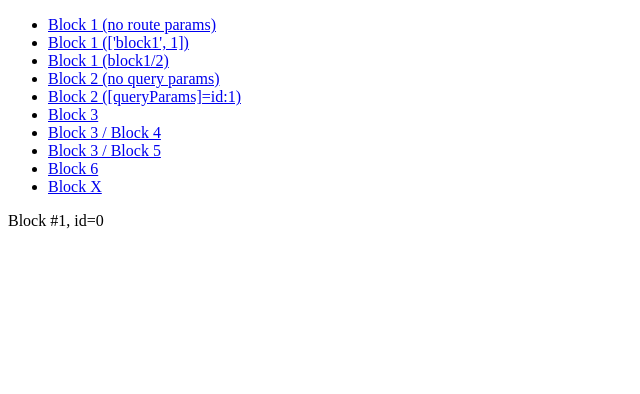
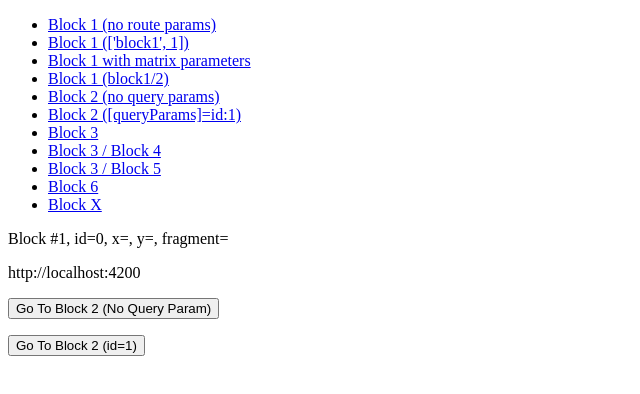
Before and after one commit to cysun/angular-routing, an Angular app: page /block1 in a window 1280 px wide. Shown: the top 394 px of the page, without its empty margins (0-640 px from the left). Built offline with nearby package versions, Linux system fonts and the light colour scheme.

Commit message:
Added examples for matrix params, fragment, and navigation.

```diff
--- a/src/app/app-routing.module.ts
+++ b/src/app/app-routing.module.ts
@@ -25,6 +25,12 @@ const routes: Routes = [
 
 @NgModule({
   imports: [RouterModule.forRoot(routes)],
-  exports: [RouterModule]
+  exports: [RouterModule],
+  providers: [
+    {
+      provide: 'APP_URL',
+      useValue: 'http://localhost:4200'
+    }
+  ]
 })
 export class AppRoutingModule {}
--- a/src/app/app.component.html
+++ b/src/app/app.component.html
@@ -1,6 +1,7 @@
 <ul>
   <li><a routerLink="block1">Block 1 (no route params)</a></li>
   <li><a [routerLink]="['block1', 1]">Block 1 (['block1', 1])</a></li>
+  <li><a [routerLink]="['block1', {x:10, y:20}]">Block 1 with matrix parameters</a></li>
   <li><a routerLink="block1/2">Block 1 (block1/2)</a></li>
   <li><a routerLink="block2">Block 2 (no query params)</a></li>
   <li><a routerLink="block2" [queryParams]="{id: 1}">Block 2 ([queryParams]=id:1)</a></li>
--- a/src/app/block1/block1.component.html
+++ b/src/app/block1/block1.component.html
@@ -1,3 +1,6 @@
 <p>
-  Block #1, id={{id}}
+  Block #1, id={{id}}, x={{x}}, y={{y}}, fragment={{fragment}}
 </p>
+<p>{{appUrl}}</p>
+<p><button (click)="goToBlock2()">Go To Block 2 (No Query Param)</button></p>
+<p><button (click)="goToBlock2(1)">Go To Block 2 (id=1)</button></p>
--- a/src/app/block1/block1.component.ts
+++ b/src/app/block1/block1.component.ts
@@ -1,5 +1,5 @@
-import { Component, OnInit, OnDestroy } from '@angular/core';
-import { ActivatedRoute } from '@angular/router';
+import { Component, OnInit, OnDestroy, Inject } from '@angular/core';
+import { ActivatedRoute, Router } from '@angular/router';
 import { Subscription } from 'rxjs/Subscription';
 
 @Component({
@@ -8,18 +8,42 @@ import { Subscription } from 'rxjs/Subscription';
 })
 export class Block1Component implements OnInit, OnDestroy {
   private id: number;
+  private x: number;
+  private y: number;
+  private fragment: string;
   private paramsSub: Subscription;
+  private fragmentSub: Subscription;
+  private dataSub: Subscription;
 
-  constructor(private route: ActivatedRoute) {}
+  constructor(
+    @Inject('APP_URL') private appUrl: string,
+    private router: Router,
+    private route: ActivatedRoute
+  ) {}
 
   ngOnInit() {
     this.paramsSub = this.route.params.subscribe(params => {
       this.id = params['id'] || 0;
+      this.x = params['x'];
+      this.y = params['y'];
+    });
+    this.fragmentSub = this.route.fragment.subscribe(fragment => {
+      this.fragment = fragment;
     });
   }
 
   ngOnDestroy() {
     this.paramsSub.unsubscribe();
+    this.fragmentSub.unsubscribe();
     console.log('Block 1 destroyed.');
   }
+
+  goToBlock2(id?: number): boolean {
+    if (id) {
+      this.router.navigate(['block2'], { queryParams: { id: id } });
+    } else {
+      this.router.navigate(['block2']);
+    }
+    return false;
+  }
 }
--- a/src/app/block2/block2.component.html
+++ b/src/app/block2/block2.component.html
@@ -1,3 +1,4 @@
 <p>
   Block #2, id={{id}}
 </p>
+<p><button (click)="goToBlock1(1)">Go To Block 1 (id=1)</button></p>
--- a/src/app/block2/block2.component.ts
+++ b/src/app/block2/block2.component.ts
@@ -1,5 +1,5 @@
 import { Component, OnInit, OnDestroy } from '@angular/core';
-import { ActivatedRoute } from '@angular/router';
+import { ActivatedRoute, Router } from '@angular/router';
 import { Subscription } from 'rxjs/Subscription';
 
 @Component({
@@ -10,7 +10,7 @@ export class Block2Component implements OnInit, OnDestroy {
   private id: number;
   private queryParamsSub: Subscription;
 
-  constructor(private route: ActivatedRoute) {}
+  constructor(private router: Router, private route: ActivatedRoute) {}
 
   ngOnInit() {
     this.queryParamsSub = this.route.queryParams.subscribe(params => {
@@ -22,4 +22,11 @@ export class Block2Component implements OnInit, OnDestroy {
     this.queryParamsSub.unsubscribe();
     console.log('Block 2 destroyed.');
   }
+
+  goToBlock1(id: number): boolean {
+    this.router.navigate(['block1', { x: 11, y: 22 }], {
+      fragment: 'profile'
+    });
+    return false;
+  }
 }
```
